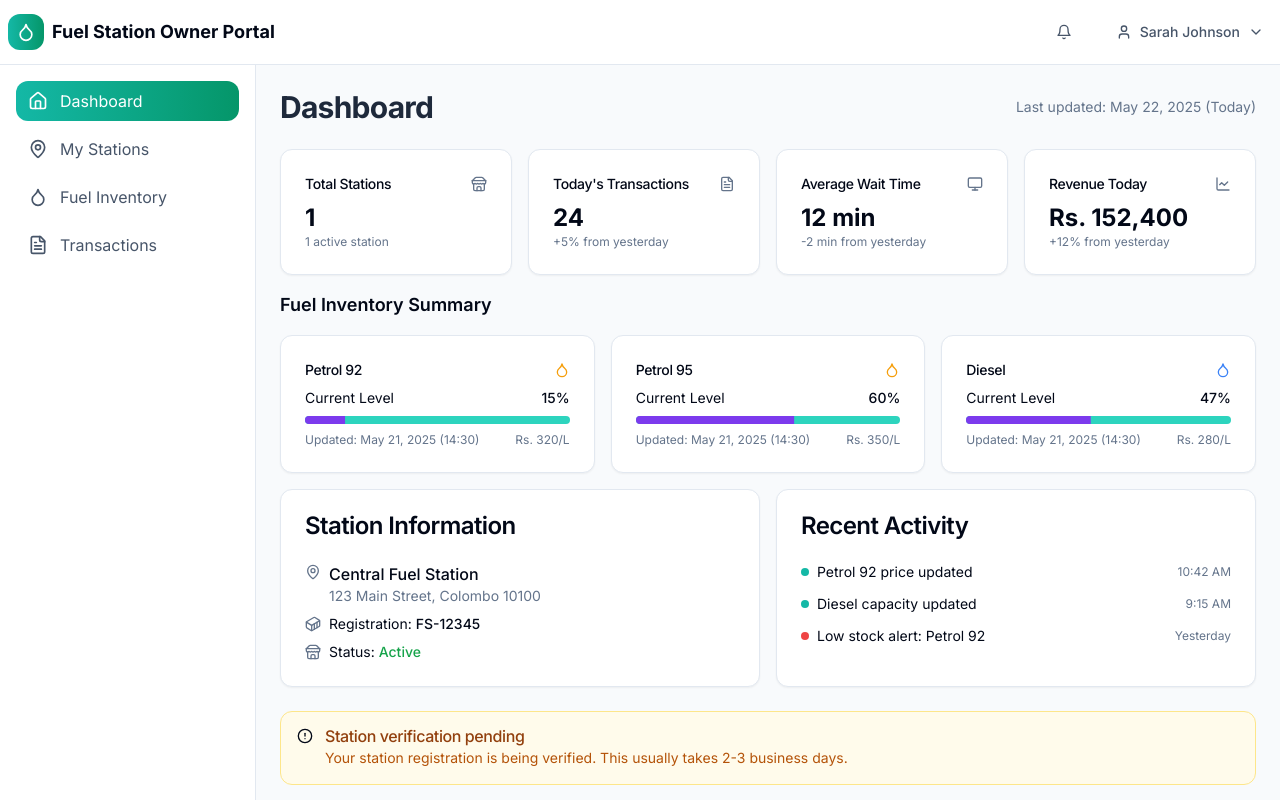
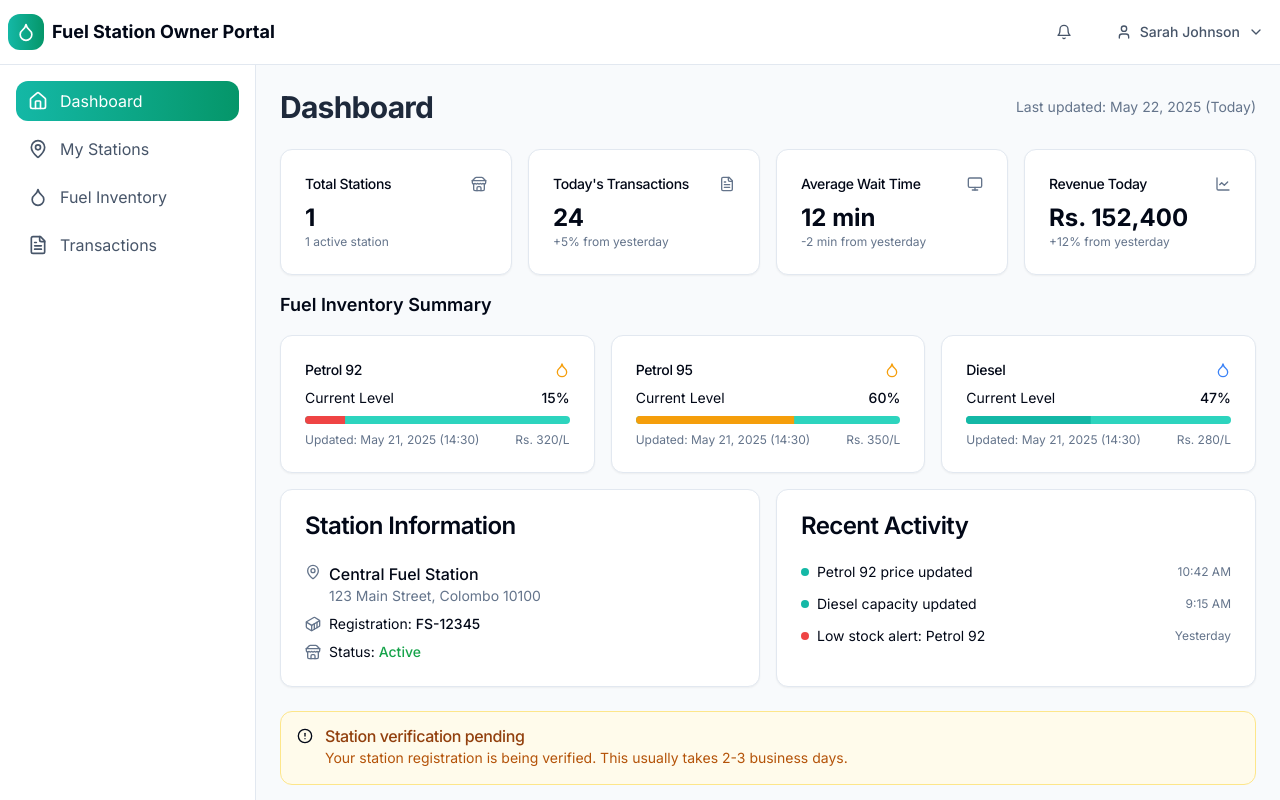
Before and after one commit to samodawijesooriya/fuelfe_SIP, a Next.js app: page /station-owner/dashboard in a window 1280 px wide. Shown: the top 800 px of the page. Built offline with nearby package versions, Linux system fonts and the light colour scheme.

Commit message:
feat: add progress and resizable components with customizable options and styles

```diff
--- /dev/null
+++ b/components/ui/progress.tsx
@@ -0,0 +1,32 @@
+"use client"
+
+import * as React from "react"
+import * as ProgressPrimitive from "@radix-ui/react-progress"
+
+import { cn } from "@/lib/utils"
+
+interface ProgressProps extends React.ComponentPropsWithoutRef<typeof ProgressPrimitive.Root> {
+  indicatorClassName?: string;
+}
+
+const Progress = React.forwardRef<
+  React.ElementRef<typeof ProgressPrimitive.Root>,
+  ProgressProps
+>(({ className, value, indicatorClassName, ...props }, ref) => (
+  <ProgressPrimitive.Root
+    ref={ref}
+    className={cn(
+      "relative h-4 w-full overflow-hidden rounded-full bg-secondary",
+      className
+    )}
+    {...props}
+  >
+    <ProgressPrimitive.Indicator
+      className={cn("h-full w-full flex-1 bg-primary transition-all", indicatorClassName)}
+      style={{ transform: `translateX(-${100 - (value || 0)}%)` }}
+    />
+  </ProgressPrimitive.Root>
+))
+Progress.displayName = ProgressPrimitive.Root.displayName
+
+export { Progress }
--- /dev/null
+++ b/components/ui/resizable.tsx
@@ -0,0 +1,45 @@
+"use client"
+
+import { GripVertical } from "lucide-react"
+import * as ResizablePrimitive from "react-resizable-panels"
+
+import { cn } from "@/lib/utils"
+
+const ResizablePanelGroup = ({
+  className,
+  ...props
+}: React.ComponentProps<typeof ResizablePrimitive.PanelGroup>) => (
+  <ResizablePrimitive.PanelGroup
+    className={cn(
+      "flex h-full w-full data-[panel-group-direction=vertical]:flex-col",
+      className
+    )}
+    {...props}
+  />
+)
+
+const ResizablePanel = ResizablePrimitive.Panel
+
+const ResizableHandle = ({
+  withHandle,
+  className,
+  ...props
+}: React.ComponentProps<typeof ResizablePrimitive.PanelResizeHandle> & {
+  withHandle?: boolean
+}) => (
+  <ResizablePrimitive.PanelResizeHandle
+    className={cn(
+      "relative flex w-px items-center justify-center bg-border after:absolute after:inset-y-0 after:left-1/2 after:w-1 after:-translate-x-1/2 focus-visible:outline-none focus-visible:ring-1 focus-visible:ring-ring focus-visible:ring-offset-1 data-[panel-group-direction=vertical]:h-px data-[panel-group-direction=vertical]:w-full data-[panel-group-direction=vertical]:after:left-0 data-[panel-group-direction=vertical]:after:h-1 data-[panel-group-direction=vertical]:after:w-full data-[panel-group-direction=vertical]:after:-translate-y-1/2 data-[panel-group-direction=vertical]:after:translate-x-0 [&[data-panel-group-direction=vertical]>div]:rotate-90",
+      className
+    )}
+    {...props}
+  >
+    {withHandle && (
+      <div className="z-10 flex h-4 w-3 items-center justify-center rounded-sm border bg-border">
+        <GripVertical className="h-2.5 w-2.5" />
+      </div>
+    )}
+  </ResizablePrimitive.PanelResizeHandle>
+)
+
+export { ResizablePanelGroup, ResizablePanel, ResizableHandle }
```
